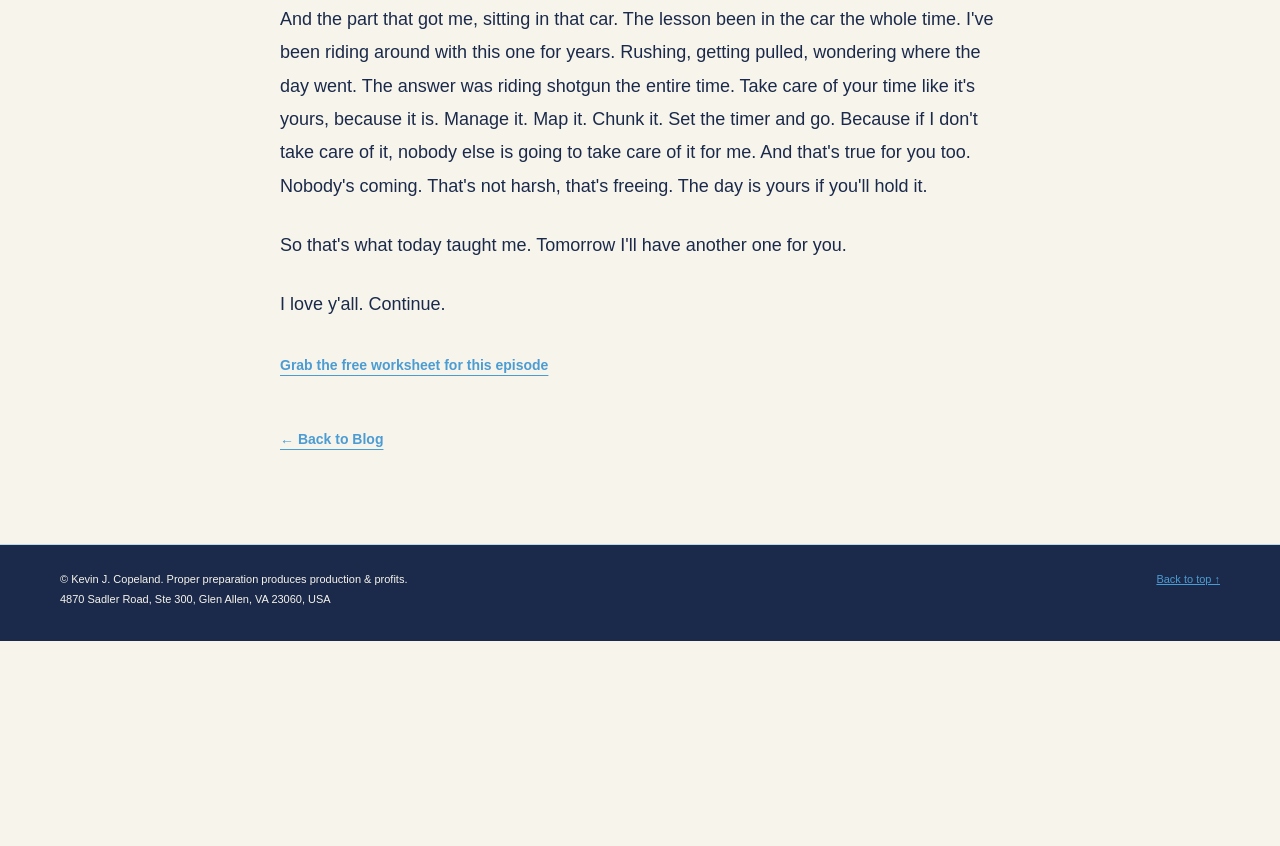
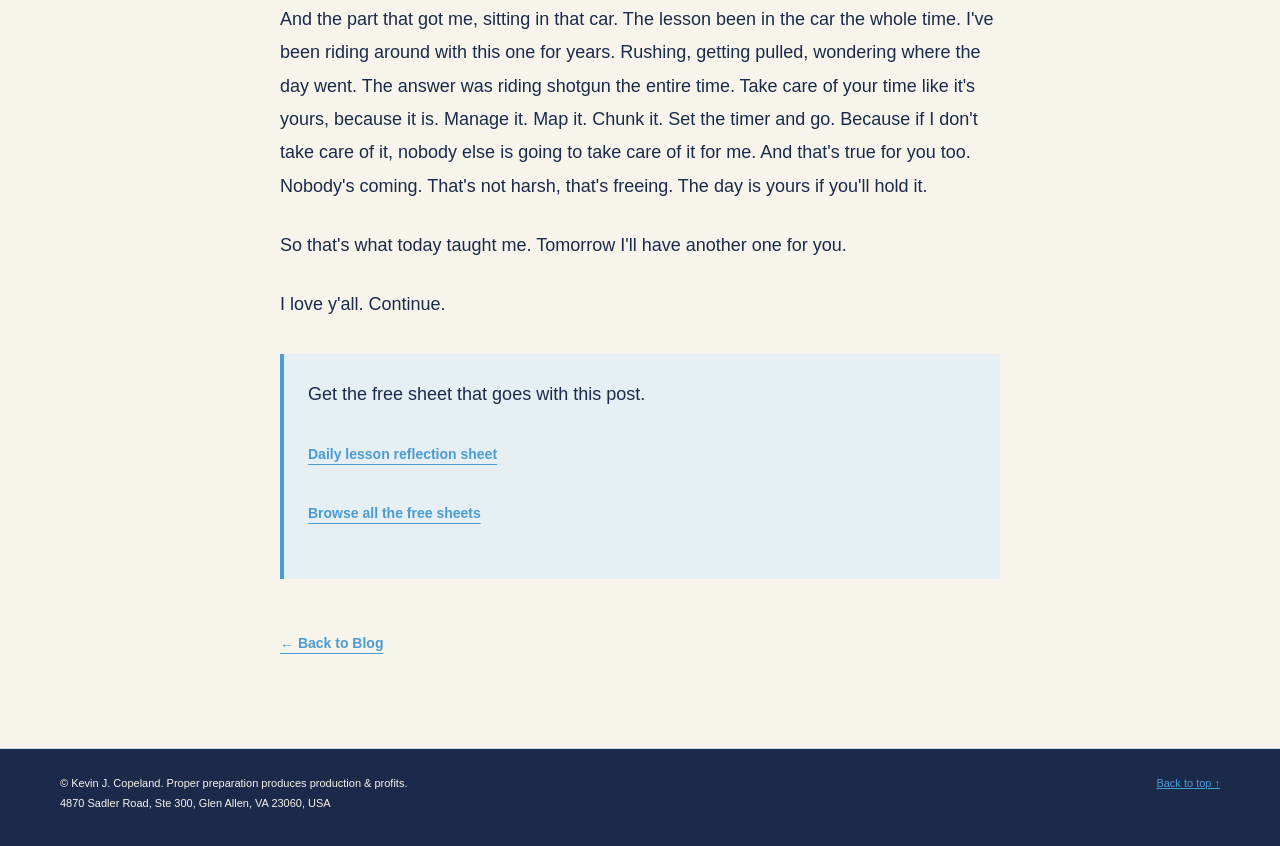
Before and after one commit to kevinjc0peland/kevinjcopeland, a plain HTML site: page posts/what-today-taught-me.html in a window 1280 px wide. Shown: the part 1318-2164 px from the top of the page. Before the commit the page ends 1959 px from the top, so only its background shows below. Drawn offline with Linux system fonts and the light colour scheme.

Commit message:
Include daily lesson reflection sheet in post
Added a free companion sheet and updated links.

```diff
--- a/posts/what-today-taught-me.html
+++ b/posts/what-today-taught-me.html
@@ -6,5 +6,5 @@
 <p>That's the whole secret people keep looking for. Not a hack. Not an app. Timers and small chunks and one by one. You'd be amazed what ten minutes does when it has a job. The small pieces feel like nothing, and then one day you look up and the thing is built. Everything adds up. One by one, shot by shot.</p>
 <p>And the part that got me, sitting in that car. The lesson been in the car the whole time. I've been riding around with this one for years. Rushing, getting pulled, wondering where the day went. The answer was riding shotgun the entire time. Take care of your time like it's yours, because it is. Manage it. Map it. Chunk it. Set the timer and go. Because if I don't take care of it, nobody else is going to take care of it for me. And that's true for you too. Nobody's coming. That's not harsh, that's freeing. The day is yours if you'll hold it.</p>
 <p>So that's what today taught me. Tomorrow I'll have another one for you.</p>
-<p>I love y'all. Continue.</p><p><a class="text-link" href="https://kevinjcopeland.com/assets/pdfs/what-today-taught-me-sheet.pdf">Grab the free worksheet for this episode</a></p></div><a class="text-link post-back" href="../blog.html">← Back to Blog</a></article></main><footer><div class="wrap footer-inner"><span>© Kevin J. Copeland. Proper preparation produces production &amp; profits.<br><span>4870 Sadler Road, Ste 300, Glen Allen, VA 23060, USA</span></span><a href="#home">Back to top ↑</a></div></footer>
+<p>I love y'all. Continue.</p><aside aria-label="Free companion sheet" style="margin:32px 0;padding:24px;background:#E5EFF4;border-left:4px solid #4B9CD3"><p>Get the free sheet that goes with this post.</p><p><a class="text-link" href="../freebies/daily-lesson-reflection-sheet.pdf" download>Daily lesson reflection sheet</a></p><p><a class="text-link" href="../freebies.html">Browse all the free sheets</a></p></aside></div><a class="text-link post-back" href="../blog.html">← Back to Blog</a></article></main><footer><div class="wrap footer-inner"><span>© Kevin J. Copeland. Proper preparation produces production &amp; profits.<br><span>4870 Sadler Road, Ste 300, Glen Allen, VA 23060, USA</span></span><a href="#home">Back to top ↑</a></div></footer>
 </body></html>
```
